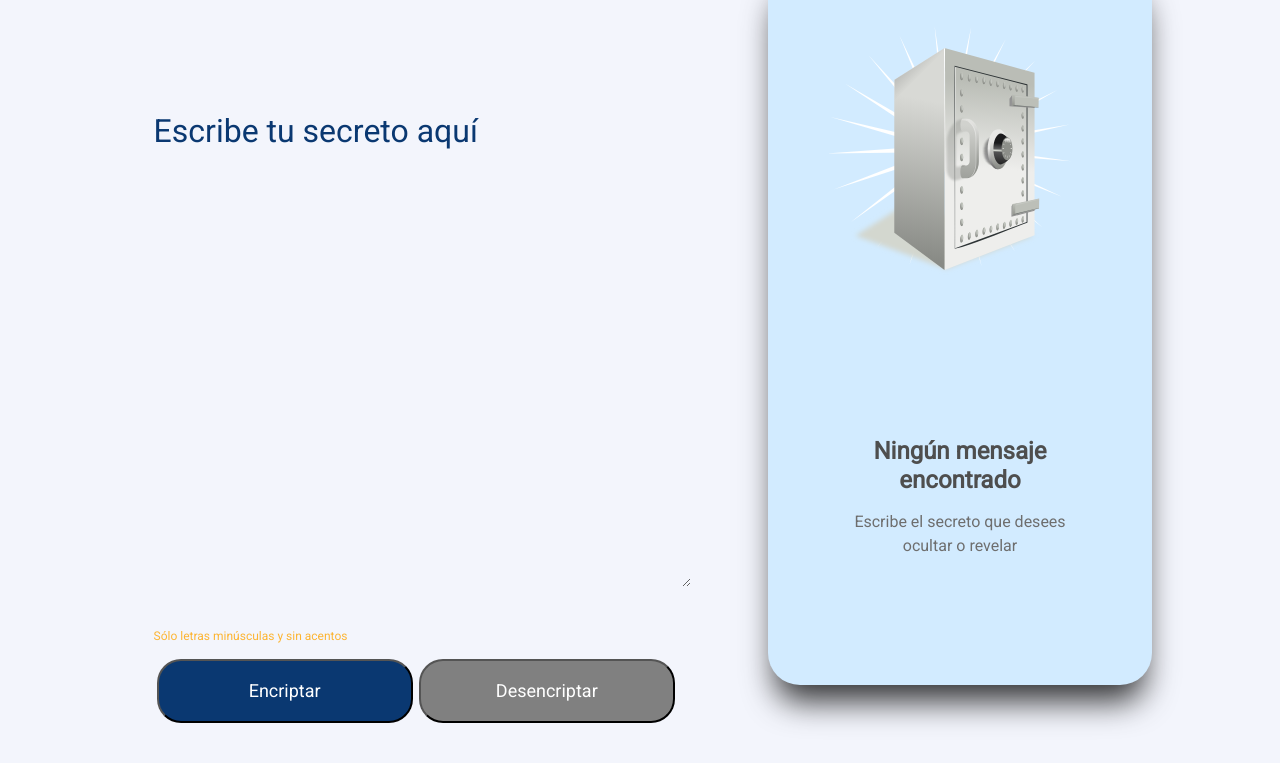
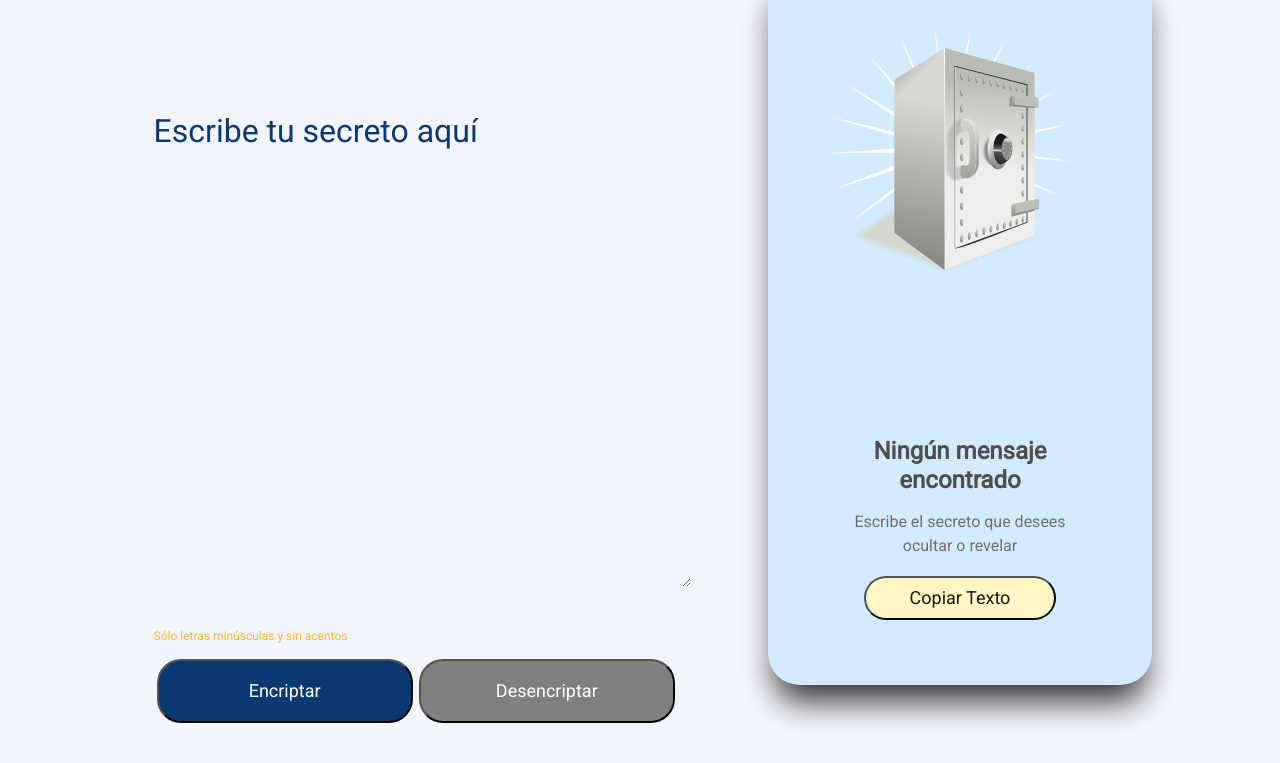
Before and after one commit to HAXDJ/EncriptadorONEG6.github.io, a plain HTML site: page index.html in a window 1280 px wide. Shown: the part 75-838 px from the top of the page. Drawn offline with nearby package versions, Linux system fonts and the light colour scheme.

Commit message:
Agregando el botón de copiar texto

```diff
--- a/index.html
+++ b/index.html
@@ -32,6 +32,7 @@
             <div class="mensajeEncriptado" id="mensajeEncriptado">
                 <h2 id="tituloMensaje">Ningún mensaje encontrado</h2>
                 <p id="parrafo">Escribe el secreto que desees ocultar o revelar</p>
+                <button class="botonFlotante" onclick="copiarTexto()">Copiar Texto</button>
             </div>
         </div>
     </main>
--- a/script.js
+++ b/script.js
@@ -50,3 +50,14 @@ function desencriptar(){
             swal('Oooopss!', 'Debes ingresar el secreto', 'warning');
         }
 }
+
+function copiarTexto() {
+    let textoEncriptado = document.getElementById('texto').value;
+    let textoTemporal = document.createElement('textarea');
+    textoTemporal.value = textoEncriptado;
+
+    document.body.appendChild(textoTemporal);
+    textoTemporal.select();
+    document.execCommand('copy');
+    document.body.removeChild(textoTemporal);
+}
--- a/style.css
+++ b/style.css
@@ -105,6 +105,22 @@ header{
     color: white;
 }
 
+.botonFlotante{
+    align-items: center;
+    justify-content: center;
+    margin: 0.3%;
+    padding: 2%;
+    gap: 8%;
+    width: 50%;
+    background-color: rgb(255, 246, 198);
+    border-radius: 24px;
+    font-family: 'Roboto';
+    font-size: 18px;
+    line-height: 25px;
+    text-align: center;
+    color: rgb(29, 21, 13);
+}
+
 .botonDesencriptar:hover,.botonEncriptar:hover{
     margin: 0.3%;
     width: 24.5%;
@@ -112,6 +128,18 @@ header{
 }
 .botonDesencriptar:active,.botonEncriptar:active{
     background-color: #8d1f1f;
+    transform: translateY(2px);
+}
+
+.botonFlotante:hover{
+    margin: 0.3%;
+    width: 49.5%;
+    padding: 1.8%;
+}
+
+.botonFlotante:active{
+    background-color: #8d1f1f;
+    color: white;
     transform: translateY(2px);
 }
 
```
